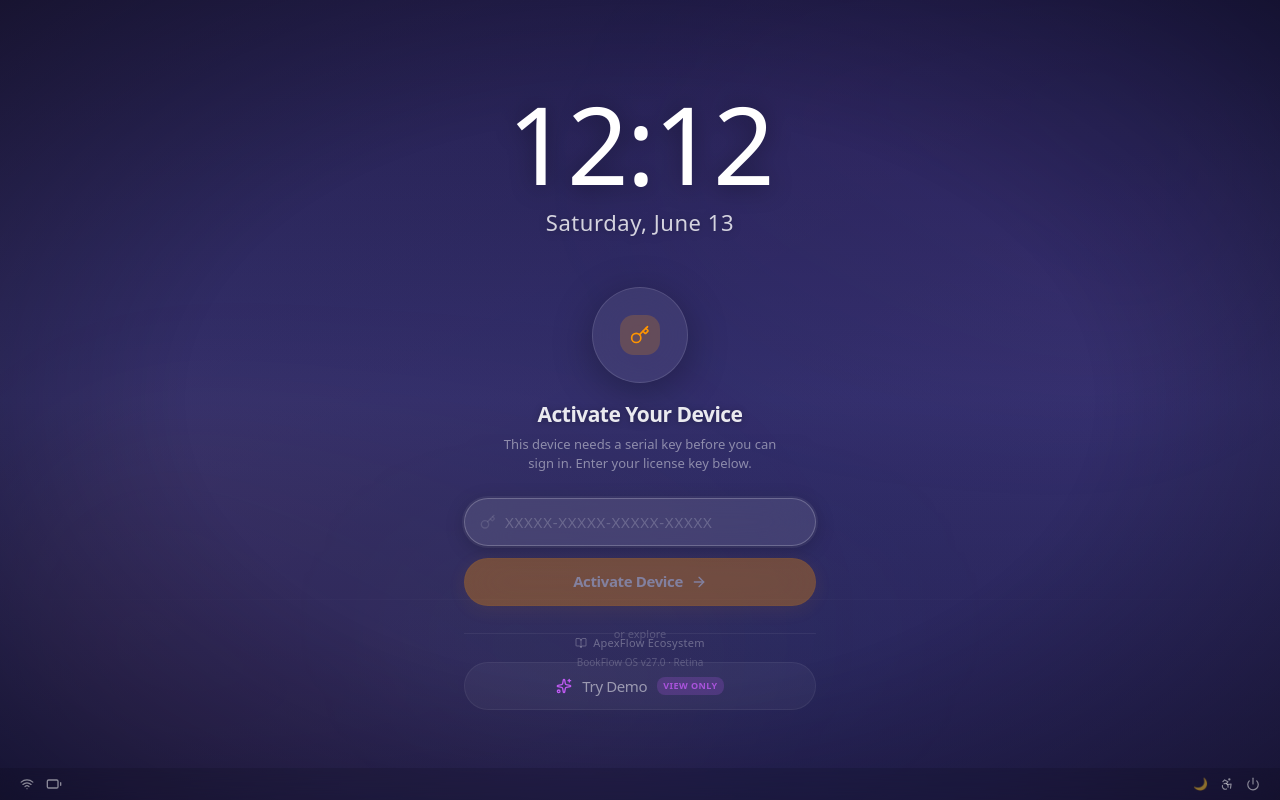
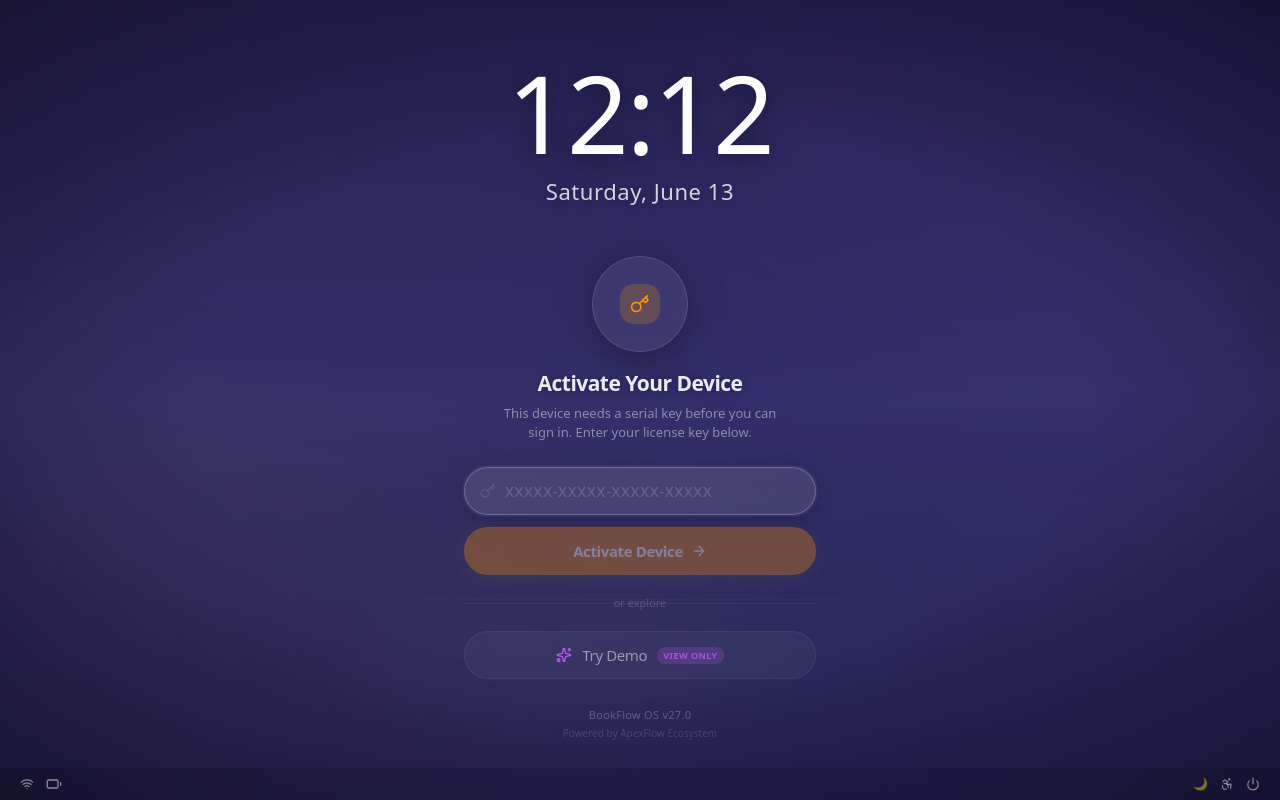
Before and after one commit to aashraf84/BookFlow, a Next.js app: page / in a window 1280 px wide. Built offline with nearby package versions, Linux system fonts and the light colour scheme.

Commit message:
7103d382-8b11-4c6d-9f32-30740fd539d1

```diff
--- a/src/components/login-gate.tsx
+++ b/src/components/login-gate.tsx
@@ -9,7 +9,6 @@ import {
   ArrowRight,
   Eye,
   EyeOff,
-  BookOpen,
   Wifi,
   Battery,
   Accessibility,
@@ -394,6 +393,12 @@ export function LoginGate() {
                     </>
                   )}
                 </button>
+
+                {/* Version & branding */}
+                <div className="flex flex-col items-center pt-4 gap-0.5">
+                  <p className="text-[11px] text-white/25 font-medium tracking-wide">BookFlow OS v27.0</p>
+                  <p className="text-[10px] text-white/15">Powered by ApexFlow Ecosystem</p>
+                </div>
               </div>
             </motion.div>
           )}
@@ -557,24 +562,16 @@ export function LoginGate() {
                     </>
                   )}
                 </button>
+
+                {/* Version & branding */}
+                <div className="flex flex-col items-center pt-4 gap-0.5">
+                  <p className="text-[11px] text-white/25 font-medium tracking-wide">BookFlow OS v27.0</p>
+                  <p className="text-[10px] text-white/15">Powered by ApexFlow Ecosystem</p>
+                </div>
               </div>
             </motion.div>
           )}
         </AnimatePresence>
-
-        {/* Footer branding */}
-        <motion.div
-          initial={{ opacity: 0 }}
-          animate={{ opacity: 1 }}
-          transition={{ delay: 1, duration: 0.8 }}
-          className="absolute bottom-10 left-0 right-0 flex flex-col items-center"
-        >
-          <div className="flex items-center gap-1.5 mb-1">
-            <BookOpen className="size-3 text-white/25" strokeWidth={2} />
-            <span className="text-[11px] text-white/30 font-medium tracking-wide">ApexFlow Ecosystem</span>
-          </div>
-          <p className="text-[10px] text-white/20">BookFlow OS v27.0 · Retina</p>
-        </motion.div>
       </div>
     </div>
   )
```
Also changed, not shown: 1 other file (tests, documents, lock files or other folders).
